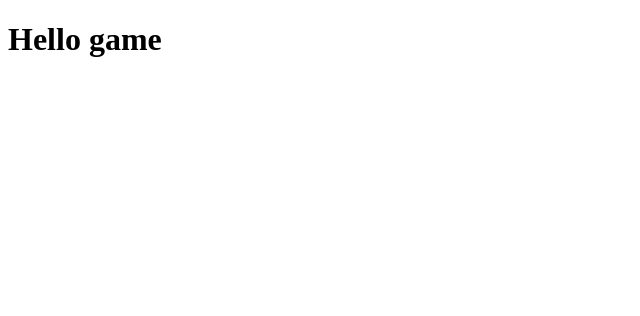
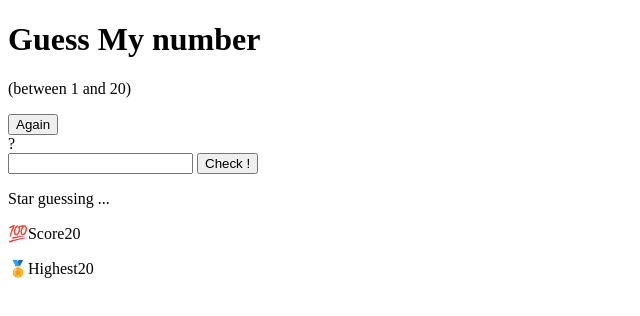
Before and after one commit to oussamachihaoui/Guess-the-random-number, a plain HTML site: page index.html in a window 1280 px wide. Shown: the whole page, without its empty margins (0-640 px from the left). Drawn offline with Linux system fonts and the light colour scheme.

Commit message:
building the html structure

```diff
--- a/index.html
+++ b/index.html
@@ -13,8 +13,25 @@
     <link rel="stylesheet" href="app.css" />
   </head>
   <body>
-    <h1>Hello game</h1>
+    <header>
+      <h1>Guess My number</h1>
+      <p class="between">(between 1 and 20)</p>
+      <button class="again">Again</button>
+      <div class="unknown">?</div>
+    </header>
 
+    <main>
+      <section class="left">
+        <input type="number" name="" id="" class="inputNumber" />
+        <button class="check">Check !</button>
+      </section>
+
+      <section class="right">
+        <p class="guess">Star guessing ...</p>
+        <p class="labelScore">💯Score<span class="score">20</span></p>
+        <p class="highscoreLabel">🏅Highest<span class="highscore">20</span></p>
+      </section>
+    </main>
     <script src="app.js"></script>
   </body>
 </html>
```
